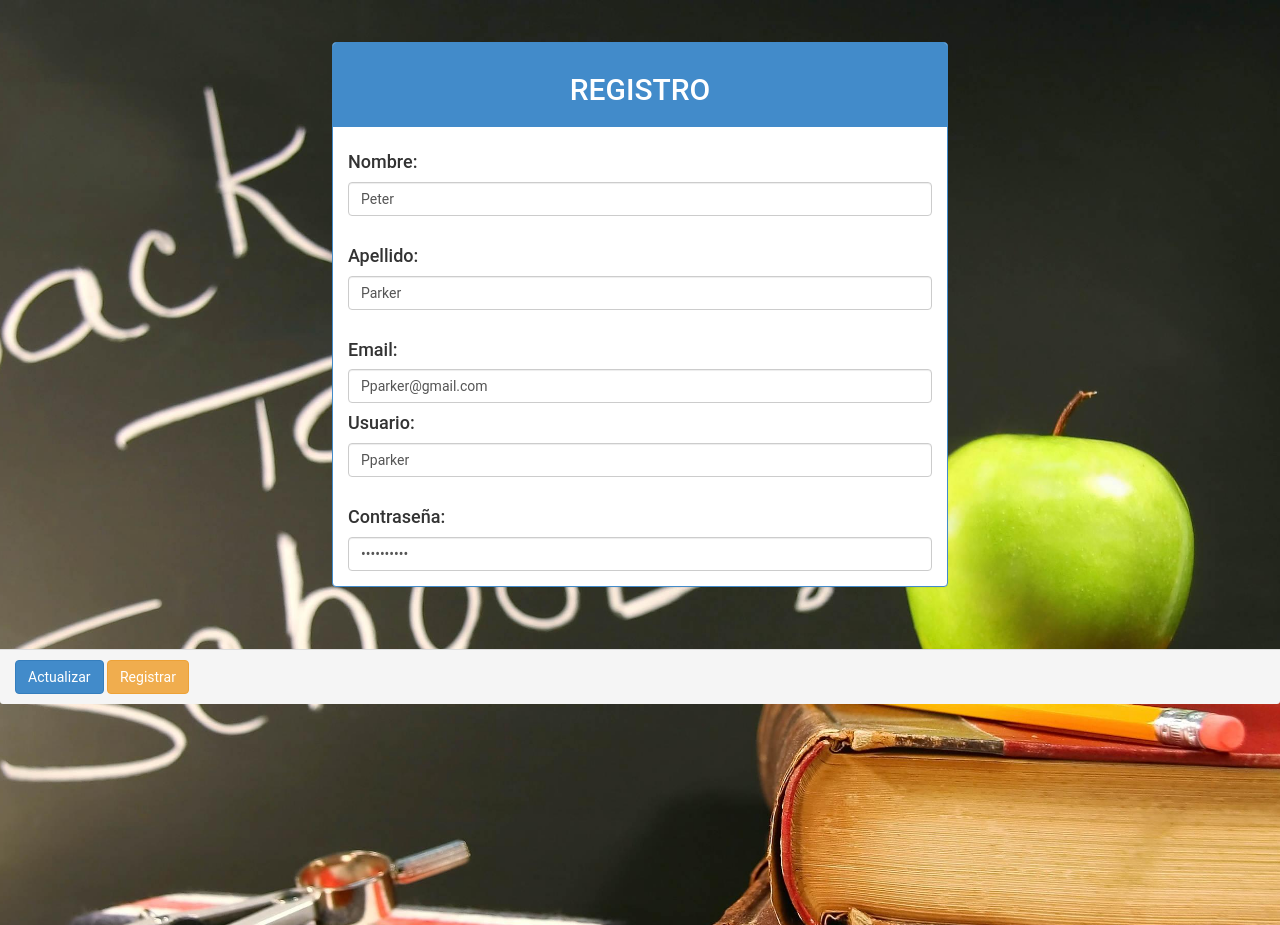
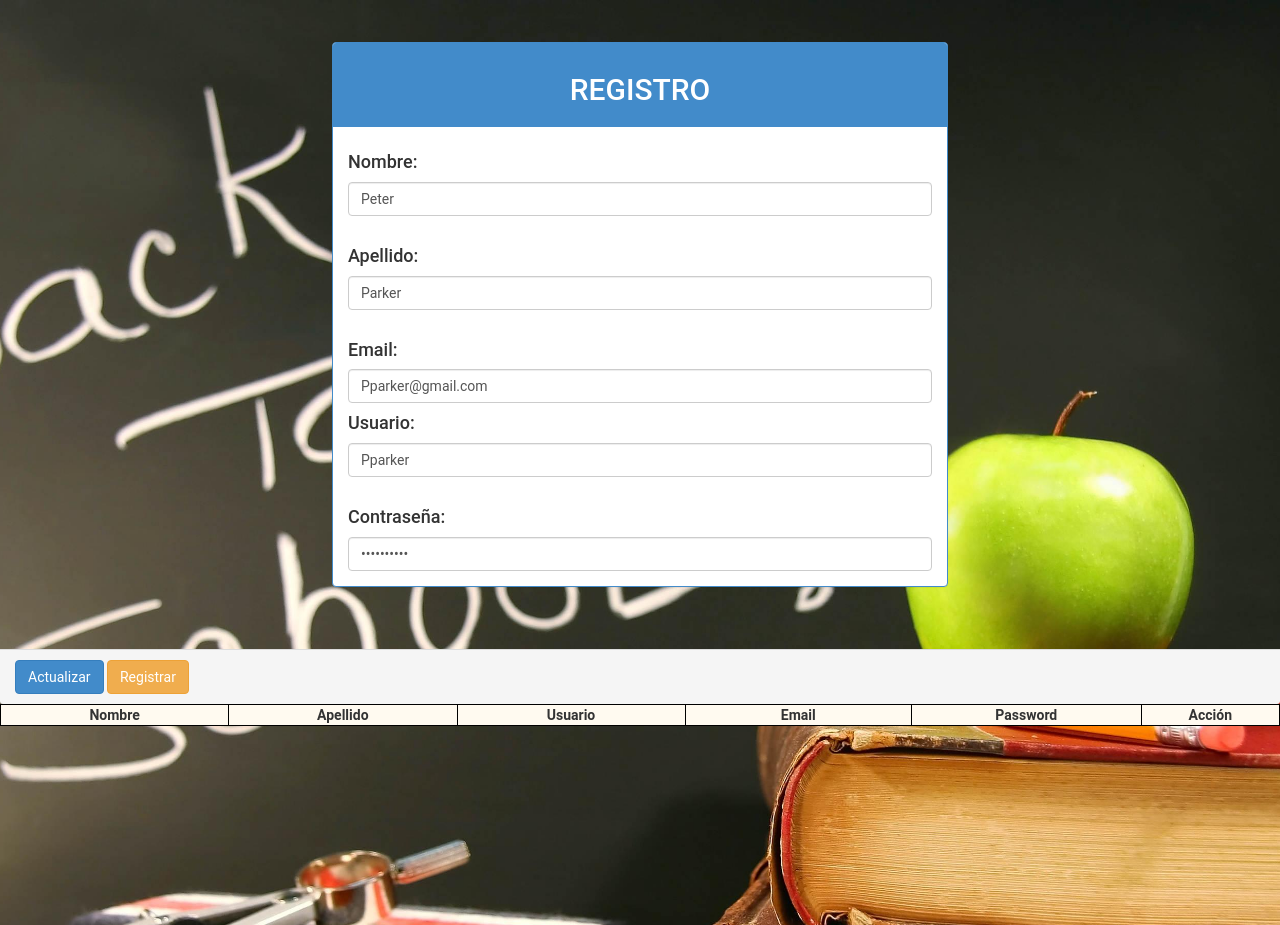
Before and after one commit to AlxZeroX/POO-1900, a PHP site: page /php/vista/login.php in a window 1280 px wide. Shown: the top 925 px of the page. Run offline with PHP 8.4, Linux system fonts and the light colour scheme; lists and menus that the app fills with data are empty.

Commit message:
Update login.php

```diff
--- a/App/php/vista/login.php
+++ b/App/php/vista/login.php
@@ -107,7 +107,12 @@
     <table>
         <thead>
         <tr>
-
+            <th width=250px>Nombre</th>
+            <th width=250px>Apellido</th>
+            <th width=250px>Usuario</th>
+            <th width=250px>Email</th>
+            <th width=250px>Password</th>
+            <th width=150px>Acción</th>
         </tr>
         </thead>
         <tbody id="tabla-usuarios">
```
